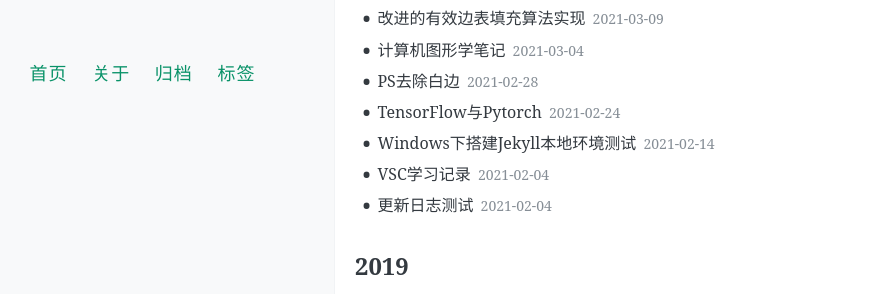
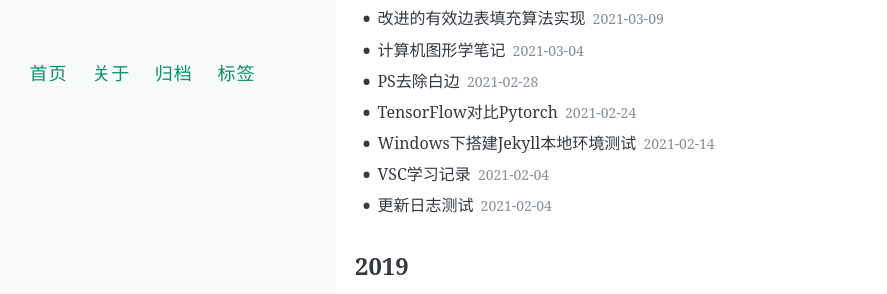
Before and after one commit to Gtyro/Blog, a Jekyll site: the page built from archive/index.html, in a window 1280 px wide. Shown: the part 390-684 px from the top of the page, without its empty margins (49-936 px from the left). Built offline with Jekyll 4.4.1, drawn with Linux system fonts in a browser that asks for light colours; comment, search, counter and statistics services are not loaded.

Commit message:
Update 2021-02-24-#3.md

```diff
--- a/_posts/2021-02-24-#3.md
+++ b/_posts/2021-02-24-#3.md
@@ -1,6 +1,6 @@
 ---
 layout: post
-title: TensorFlow与Pytorch
+title: TensorFlow对比Pytorch
 date: 2021-02-24
 author: Lian
 ---
@@ -9,7 +9,12 @@ author: Lian
 
 
 [pytorch与tensorflow未来哪一个会占据更大的用户群体？](https://www.zhihu.com/question/322651220/answer/859352351)
-一方面，TensorFlow的诞生早于PyTorch，工业界对新鲜事物的追逐，不像学术界那样热切，使用TensorFlow已成行业惯性。并且，许多企业的代码都是基于TensorFlow搭建的，想要迁移到PyTorch上，并非易事。另一方面，相比于PyTorch，TensorFlow本身就是为工业界量身打造的。相比于研究实验，工业界会有更多的限制和要求，比如：· 不用Python。Python在服务器上运行时开销太大，有些公司承受不来。· 可移动性。移动二进制文件中没法嵌入Python解释器。· 服务。无停机更新，模型间无缝切换，可预测时间的批处理，等等等等。TensorFlow在这些方面显然比PyTorch做得好得多。比如，训练好模型，然后使用TF Lite进行部署，是目前最可靠的生产管道之一。有网友举了个例子：TensorFlow能够将模型导出到coreml Android模型中，也能很容易地将其转移到GCP（谷歌云端平台）环境等任何形式的生产环境中。<img src="https://pic4.zhimg.com/50/v2-9a8d9b12bc06587f8d1ae1f5f182d8ac_hd.jpg?source=1940ef5c" data-caption="" data-size="normal" data-rawwidth="1080" data-rawheight="131" class="origin_image zh-lightbox-thumb" width="1080" data-original="https://pic1.zhimg.com/v2-9a8d9b12bc06587f8d1ae1f5f182d8ac_r.jpg?source=1940ef5c"/>相比之下，PyTorch的部署有些让人头秃：模型无法导出到非Python环境，无法优化，无法在移动设备上运行（随着PyTorch 1.3的发布，无法在移动端部署的问题已经得到解决）。况且，TensorFlow还有Keras这个好伙伴呢。
+
+一方面，TensorFlow的诞生早于PyTorch，工业界对新鲜事物的追逐，不像学术界那样热切，使用TensorFlow已成行业惯性。并且，许多企业的代码都是基于TensorFlow搭建的，想要迁移到PyTorch上，并非易事。另一方面，相比于PyTorch，TensorFlow本身就是为工业界量身打造的。相比于研究实验，工业界会有更多的限制和要求，比如：· 不用Python。Python在服务器上运行时开销太大，有些公司承受不来。· 可移动性。移动二进制文件中没法嵌入Python解释器。· 服务。无停机更新，模型间无缝切换，可预测时间的批处理，等等等等。TensorFlow在这些方面显然比PyTorch做得好得多。比如，训练好模型，然后使用TF Lite进行部署，是目前最可靠的生产管道之一。有网友举了个例子：TensorFlow能够将模型导出到coreml Android模型中，也能很容易地将其转移到GCP（谷歌云端平台）环境等任何形式的生产环境中。
+
+<img src="https://pic4.zhimg.com/50/v2-9a8d9b12bc06587f8d1ae1f5f182d8ac_hd.jpg?source=1940ef5c" data-caption="" data-size="normal" data-rawwidth="1080" data-rawheight="131" class="origin_image zh-lightbox-thumb" width="1080" data-original="https://pic1.zhimg.com/v2-9a8d9b12bc06587f8d1ae1f5f182d8ac_r.jpg?source=1940ef5c"/>
+
+相比之下，PyTorch的部署有些让人头秃：模型无法导出到非Python环境，无法优化，无法在移动设备上运行（随着PyTorch 1.3的发布，无法在移动端部署的问题已经得到解决）。况且，TensorFlow还有Keras这个好伙伴呢。
 
 [来了，YoloV5的TensorFlow版开源](https://www.jianshu.com/p/5fa8365f6a54)
 
```
